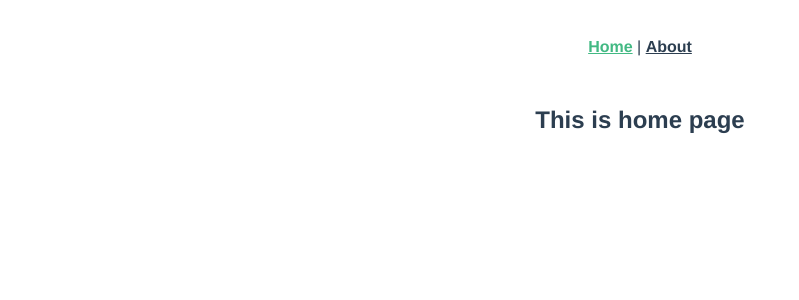
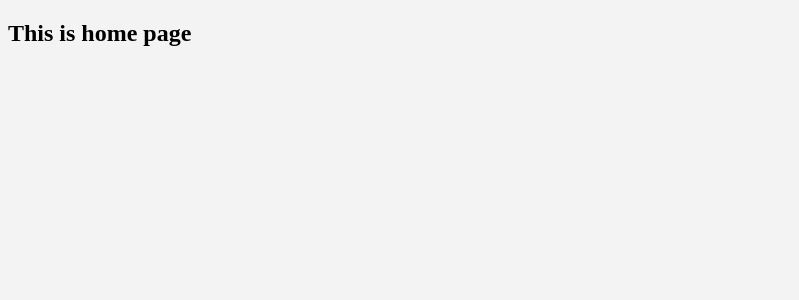
Before and after one commit to sushmitha-b-s/image-stack-client, a Vue app: page / in a window 1280 px wide. Shown: the top 300 px of the page, without its empty margins (0-799 px from the left). Built offline with nearby package versions, Linux system fonts and the light colour scheme.

Commit message:
Deleted unnecessary files

```diff
--- a/src/App.vue
+++ b/src/App.vue
@@ -1,32 +1,5 @@
 <template>
 	<div id="app">
-		<div id="nav">
-			<router-link to="/">Home</router-link> |
-			<router-link to="/about">About</router-link>
-		</div>
 		<router-view />
 	</div>
 </template>
-
-<style lang="scss">
-#app {
-	font-family: Avenir, Helvetica, Arial, sans-serif;
-	-webkit-font-smoothing: antialiased;
-	-moz-osx-font-smoothing: grayscale;
-	text-align: center;
-	color: #2c3e50;
-}
-
-#nav {
-	padding: 30px;
-
-	a {
-		font-weight: bold;
-		color: #2c3e50;
-
-		&.router-link-exact-active {
-			color: #42b983;
-		}
-	}
-}
-</style>
--- a/src/components/HelloWorld.vue
+++ /dev/null
@@ -1,59 +0,0 @@
-<template>
-  <div class="hello">
-    <h1>{{ msg }}</h1>
-    <p>
-      For a guide and recipes on how to configure / customize this project,<br>
-      check out the
-      <a href="https://cli.vuejs.org" target="_blank" rel="noopener">vue-cli documentation</a>.
-    </p>
-    <h3>Installed CLI Plugins</h3>
-    <ul>
-      <li><a href="https://github.com/vuejs/vue-cli/tree/dev/packages/%40vue/cli-plugin-babel" target="_blank" rel="noopener">babel</a></li>
-      <li><a href="https://github.com/vuejs/vue-cli/tree/dev/packages/%40vue/cli-plugin-router" target="_blank" rel="noopener">router</a></li>
-      <li><a href="https://github.com/vuejs/vue-cli/tree/dev/packages/%40vue/cli-plugin-vuex" target="_blank" rel="noopener">vuex</a></li>
-    </ul>
-    <h3>Essential Links</h3>
-    <ul>
-      <li><a href="https://vuejs.org" target="_blank" rel="noopener">Core Docs</a></li>
-      <li><a href="https://forum.vuejs.org" target="_blank" rel="noopener">Forum</a></li>
-      <li><a href="https://chat.vuejs.org" target="_blank" rel="noopener">Community Chat</a></li>
-      <li><a href="https://twitter.com/vuejs" target="_blank" rel="noopener">Twitter</a></li>
-      <li><a href="https://news.vuejs.org" target="_blank" rel="noopener">News</a></li>
-    </ul>
-    <h3>Ecosystem</h3>
-    <ul>
-      <li><a href="https://router.vuejs.org" target="_blank" rel="noopener">vue-router</a></li>
-      <li><a href="https://vuex.vuejs.org" target="_blank" rel="noopener">vuex</a></li>
-      <li><a href="https://github.com/vuejs/vue-devtools#vue-devtools" target="_blank" rel="noopener">vue-devtools</a></li>
-      <li><a href="https://vue-loader.vuejs.org" target="_blank" rel="noopener">vue-loader</a></li>
-      <li><a href="https://github.com/vuejs/awesome-vue" target="_blank" rel="noopener">awesome-vue</a></li>
-    </ul>
-  </div>
-</template>
-
-<script>
-export default {
-  name: 'HelloWorld',
-  props: {
-    msg: String
-  }
-}
-</script>
-
-<!-- Add "scoped" attribute to limit CSS to this component only -->
-<style scoped lang="scss">
-h3 {
-  margin: 40px 0 0;
-}
-ul {
-  list-style-type: none;
-  padding: 0;
-}
-li {
-  display: inline-block;
-  margin: 0 10px;
-}
-a {
-  color: #42b983;
-}
-</style>
--- a/src/main.js
+++ b/src/main.js
@@ -2,6 +2,7 @@
 import App from './App.vue'
 import router from './router'
 import store from './store'
+import './styles/main.scss'
 
 Vue.config.productionTip = false
 
--- a/src/router/index.js
+++ b/src/router/index.js
@@ -1,6 +1,5 @@
 import Vue from 'vue'
 import VueRouter from 'vue-router'
-import Home from '../views/Home.vue'
 
 Vue.use(VueRouter)
 
@@ -8,22 +7,15 @@
 	{
 		path: '/',
 		name: 'Home',
-    component: Home
+		component: () =>
+			import(/* webpackChunkName: "about" */ '../views/Home.vue'),
 	},
-  {
-    path: '/about',
-    name: 'About',
-    // route level code-splitting
-    // this generates a separate chunk (about.[hash].js) for this route
-    // which is lazy-loaded when the route is visited.
-    component: () => import(/* webpackChunkName: "about" */ '../views/About.vue')
-  }
 ]
 
 const router = new VueRouter({
 	mode: 'history',
 	base: process.env.BASE_URL,
-  routes
+	routes,
 })
 
 export default router
--- /dev/null
+++ b/src/styles/main.scss
@@ -0,0 +1,3 @@
+body {
+	background-color: #f3f3f3;
+}
--- a/src/views/About.vue
+++ /dev/null
@@ -1,5 +0,0 @@
-<template>
-	<div class="about">
-		<h1>This is an about page</h1>
-	</div>
-</template>
```
Also changed, not shown: src/assets/logo.png (deleted). Lines whose indentation alone changed are shown as unchanged.
